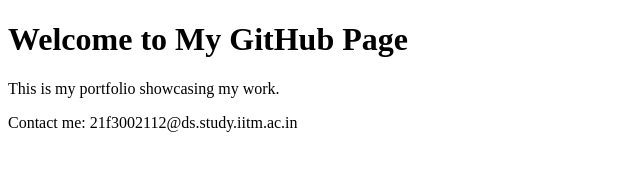
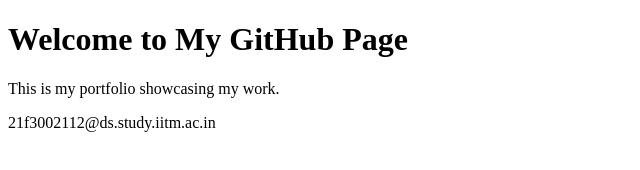
Before and after one commit to harrypandey829/FirstWebPage, a plain HTML site: page index.html in a window 1280 px wide. Shown: the whole page, without its empty margins (0-640 px from the left). Drawn offline with Linux system fonts and the light colour scheme.

Commit message:
Update index.html
Try to fix an error .

```diff
--- a/index.html
+++ b/index.html
@@ -10,6 +10,6 @@
     <p>This is my portfolio showcasing my work.</p>
 
     <!-- Email with obfuscation -->
-    <p>Contact me: <!--email_off-->21f3002112@ds.study.iitm.ac.in<!--/email_off--></p>
+    <!--email_off-->21f3002112@ds.study.iitm.ac.in<!--/email_off-->
 </body>
 </html>
```
